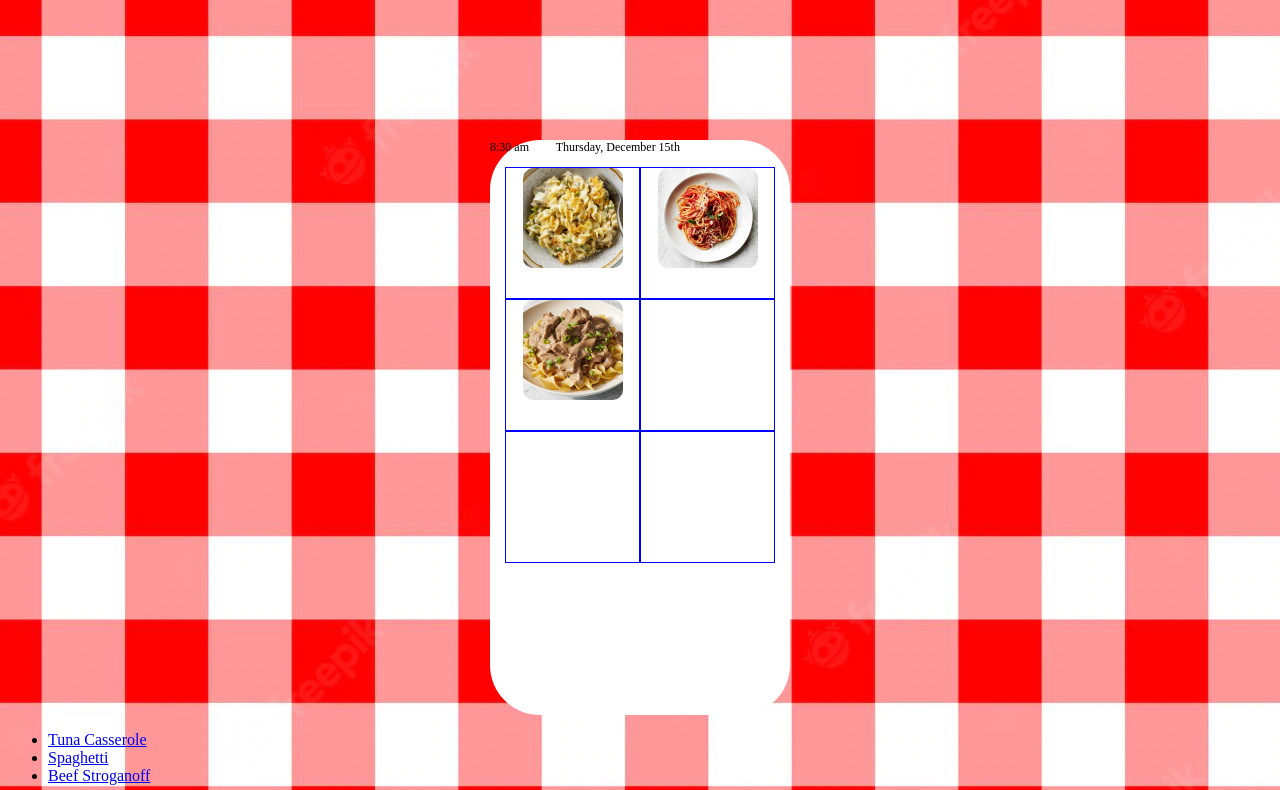
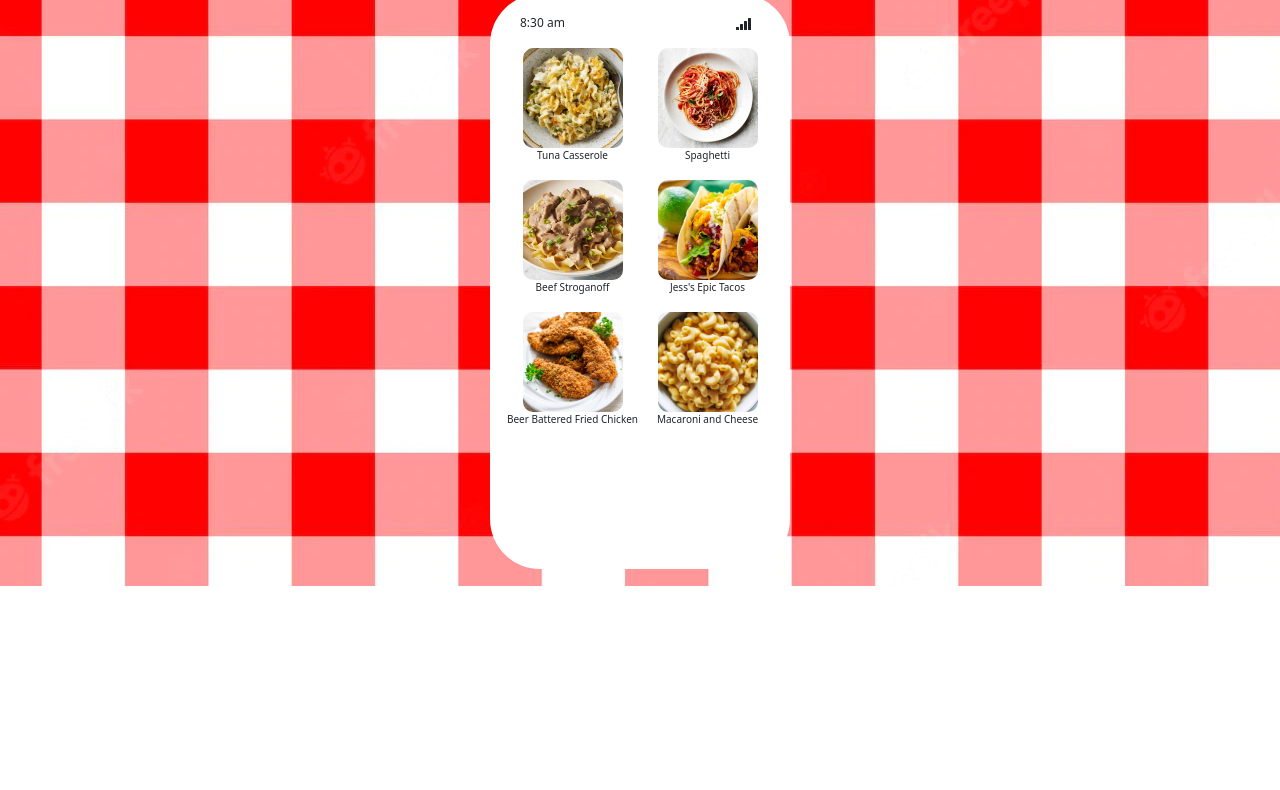
Before and after one commit to jessicaesmithers/odin-recipes, a plain HTML site: page index.html in a window 1280 px wide. Shown: the part 214-1004 px from the top of the page. After the commit the page ends 800 px from the top, so only its background shows below. Drawn offline with nearby package versions, Linux system fonts and the light colour scheme; a web font is replaced by a local one.

Commit message:
Upload several images and add to main site

```diff
--- a/index.html
+++ b/index.html
@@ -3,6 +3,8 @@
 <head>
     <meta charset="UTF-8">
     <title>Odin Recipes</title>
+    <!-- CSS only -->
+    <link href="https://cdn.jsdelivr.net/npm/bootstrap@5.2.3/dist/css/bootstrap.min.css" rel="stylesheet" integrity="sha384-rbsA2VBKQhggwzxH7pPCaAqO46MgnOM80zW1RWuH61DGLwZJEdK2Kadq2F9CUG65" crossorigin="anonymous">
     <link href="styles.css" rel="stylesheet">
     <link rel="preconnect" href="https://fonts.googleapis.com"><link rel="preconnect" href="https://fonts.gstatic.com" crossorigin><link href="https://fonts.googleapis.com/css2?family=Fredericka+the+Great&display=swap" rel="stylesheet">
 </head>
@@ -10,21 +12,22 @@
     <h1>Odin Recipes</h1>
     <div class="phone">
         <div id="banner">
-            <p>8:30 am &nbsp; &nbsp; &nbsp; &nbsp; Thursday, December 15th</p>
+            <p id="time">8:30 am <svg id="signal" xmlns="http://www.w3.org/2000/svg" width="16" height="16" fill="currentColor" class="bi bi-reception-4" viewBox="0 0 16 16">
+                <path d="M0 11.5a.5.5 0 0 1 .5-.5h2a.5.5 0 0 1 .5.5v2a.5.5 0 0 1-.5.5h-2a.5.5 0 0 1-.5-.5v-2zm4-3a.5.5 0 0 1 .5-.5h2a.5.5 0 0 1 .5.5v5a.5.5 0 0 1-.5.5h-2a.5.5 0 0 1-.5-.5v-5zm4-3a.5.5 0 0 1 .5-.5h2a.5.5 0 0 1 .5.5v8a.5.5 0 0 1-.5.5h-2a.5.5 0 0 1-.5-.5v-8zm4-3a.5.5 0 0 1 .5-.5h2a.5.5 0 0 1 .5.5v11a.5.5 0 0 1-.5.5h-2a.5.5 0 0 1-.5-.5v-11z"/>
+              </svg></p>
         </div>
         <div class="grid">
-            <div class="box a"><img class="icon" src="images/tuna.webp"></div>
-            <div class="box b"><img class="icon" src="images/spaghetti.jpeg"></div>
-            <div class="box c"><img class="icon" src="images/strog.jpeg"></div>
-            <div class="box d"></div>
-            <div class="box e"></div>
-            <div class="box f"></div>
+            <div class="box a"><a href="recipes/tuna.html"><img class="icon" src="images/tuna.webp"></a><p class="sub">Tuna Casserole</p></div>
+            <div class="box b"><a href="recipes/spaghetti.html"><img class="icon" src="images/spaghetti.jpeg"></a><p class="sub">Spaghetti</p></div>
+            <div class="box c"><a href="recipes/strog.html"><img class="icon" src="images/strog.jpeg"></a><p class="sub">Beef Stroganoff</p></div>
+            <div class="box d"><a href="recipes/tacos.html"><img class="icon" src="images/tacos.jpeg"></a><p class="sub">Jess's Epic Tacos</p></div>
+            <div class="box e"><a href="recipes/tacos.html"><img class="icon" src="images/tenders.jpeg"></a><p class="sub">Beer Battered Fried Chicken</p></div>
+            <div class="box f"><a href="recipes/tacos.html"><img class="icon" src="images/macaroni.jpeg"></a><p class="sub">Macaroni and Cheese</p></div>
         </div>
     </div>
-    <ul>
-        <li><a href="recipes/tuna.html">Tuna Casserole</a></li>
-        <li><a href="recipes/spaghetti.html">Spaghetti</a></li>
-        <li><a href="recipes/stroganoff.html">Beef Stroganoff</a></li>
-    </ul>
+
+
+
+
 </body>
 </html>
--- a/styles.css
+++ b/styles.css
@@ -30,21 +30,37 @@ h1 {
     margin: 0 auto;
 }
 
+.icon:hover {
+    width: 110px;
+    height: 110px;
+}
 .grid {
     display: grid;
     grid-template-columns: 50% 50%;
     grid-template-rows: 33% 33% 33%;
     height: 400px;
     width: 90%;
-    margin: 0 auto;
+    margin: 10px auto;
 }
 
-.box {
+/* .box {
     border: 1px solid blue;
+} */
+
+#banner {
+    padding-top: 20px;
+    font-size: 12px;
 }
 
-#banner {
-    margin-top: 100px;
-    font-size: 12px;
+.sub {
+    text-align: center;
+    font-size: 10px;
+}
 
+#time {
+    margin-left: 30px;
 }
+
+#signal {
+    margin-left: 168px;
+}
```
Also changed, not shown: images/macaroni.jpeg (added), images/tacos.jpeg (added), images/tenders.jpeg (added).
